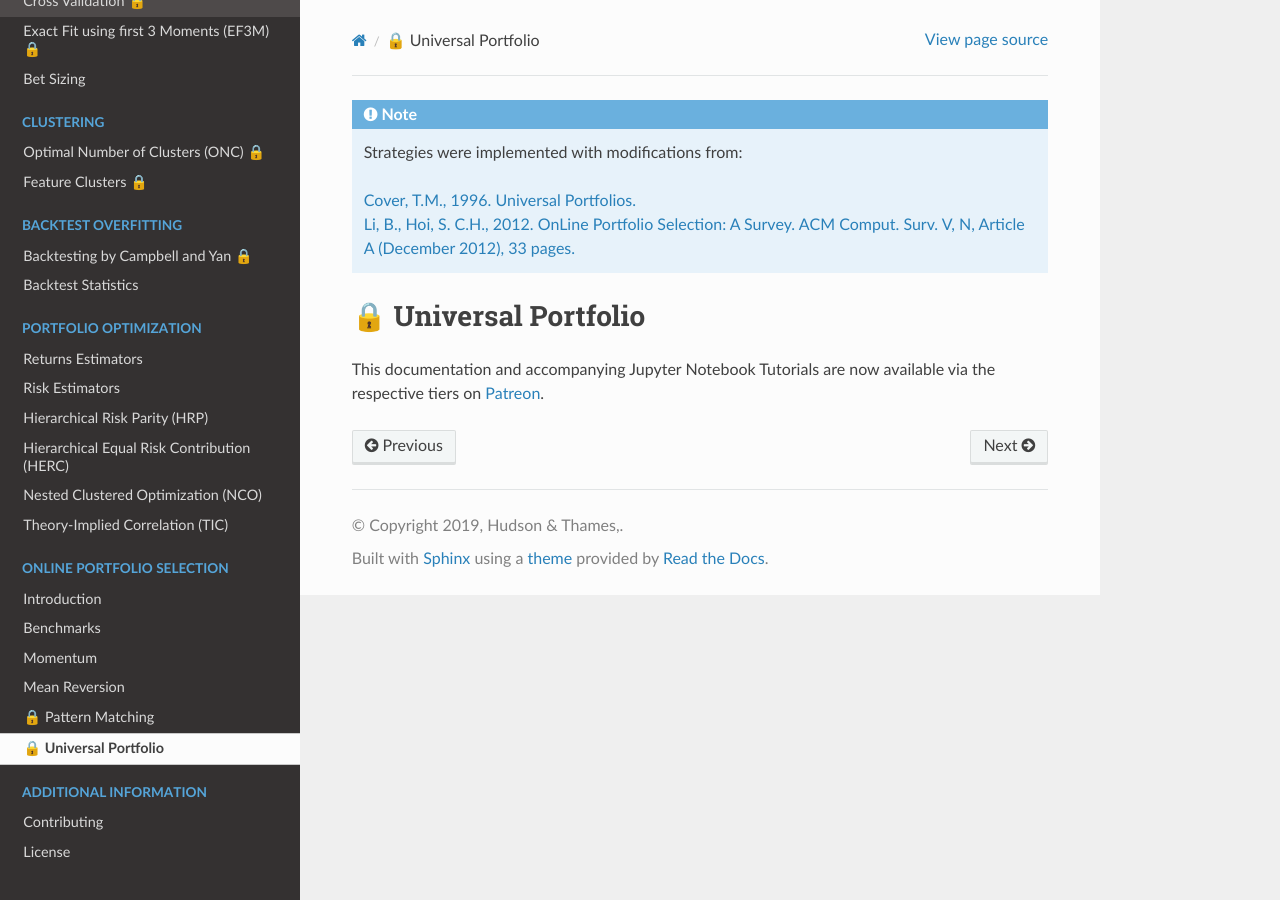
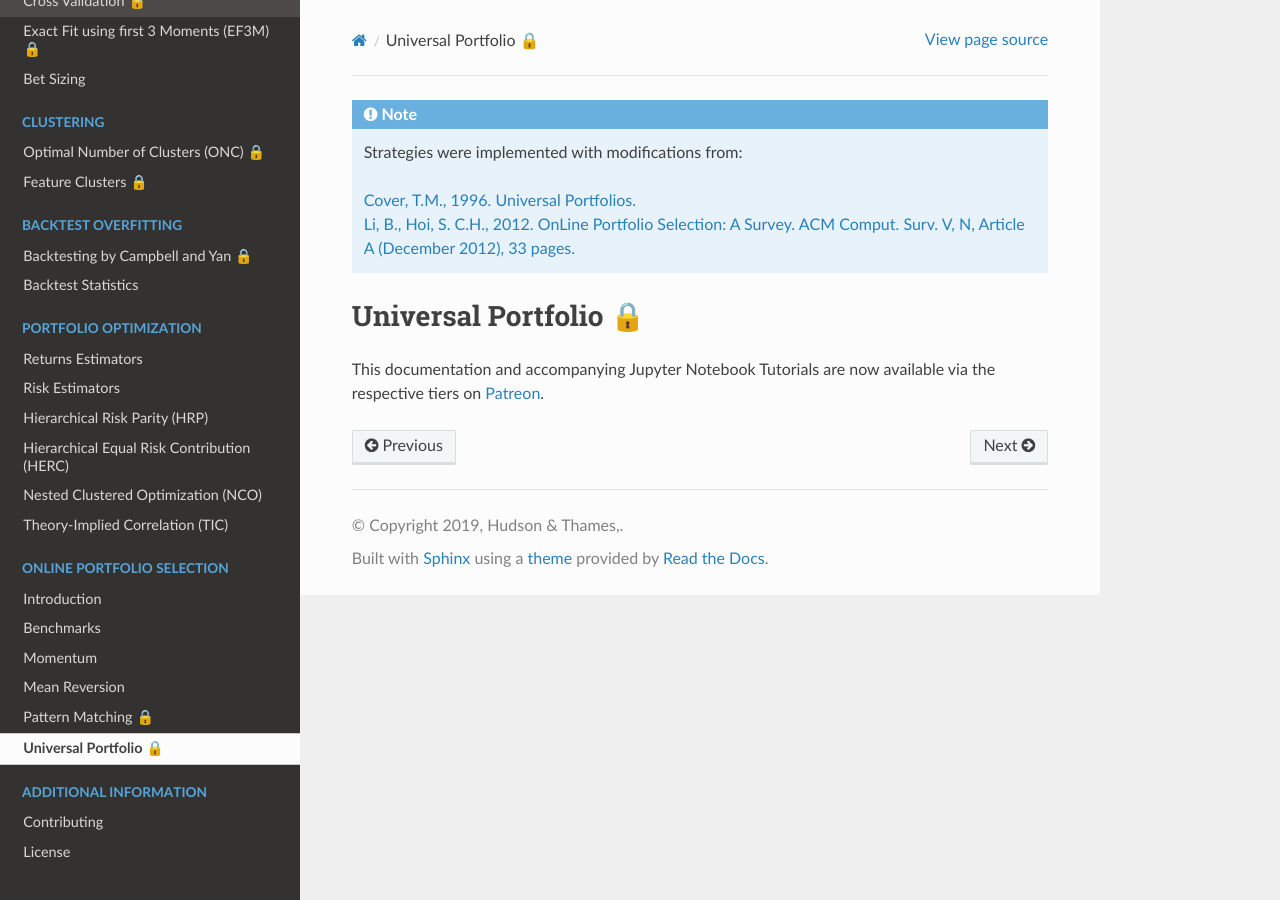
Before and after one commit to hudson-and-thames/mlfinlab, a Sphinx documentation site: the page built from docs/source/online_portfolio_selection/universal_portfolio.rst, in a window 1280 px wide. Built offline with Sphinx 7.4.7 and the Read the Docs theme 2.0.0, drawn with Linux system fonts in a browser that asks for light colours; pages that are not in the unit, such as notebooks, are missing from menus.

Commit message:
Added locks to OLPS

```diff
--- a/docs/source/online_portfolio_selection/pattern_matching.rst
+++ b/docs/source/online_portfolio_selection/pattern_matching.rst
@@ -8,7 +8,7 @@
     2. `Wang, Y. and Wang, D., 2019. Market Symmetry and Its Application to Pattern-Matching-Based Portfolio Selection. The Journal of Financial Data Science, 1(2), pp.78-93. <https://jfds.pm-research.com/content/1/2/78.short>`_
 
 ===================
-🔒 Pattern Matching
+Pattern Matching 🔒
 ===================
 
 This documentation and accompanying Jupyter Notebook Tutorials are now available via the respective tiers on
--- a/docs/source/online_portfolio_selection/universal_portfolio.rst
+++ b/docs/source/online_portfolio_selection/universal_portfolio.rst
@@ -7,7 +7,7 @@
     2. `Li, B., Hoi, S. C.H., 2012. OnLine Portfolio Selection: A Survey. ACM Comput. Surv. V, N, Article A (December 2012), 33 pages. <https://arxiv.org/abs/1212.2129>`_
 
 ======================
-🔒 Universal Portfolio
+Universal Portfolio 🔒
 ======================
 
 This documentation and accompanying Jupyter Notebook Tutorials are now available via the respective tiers on
```
